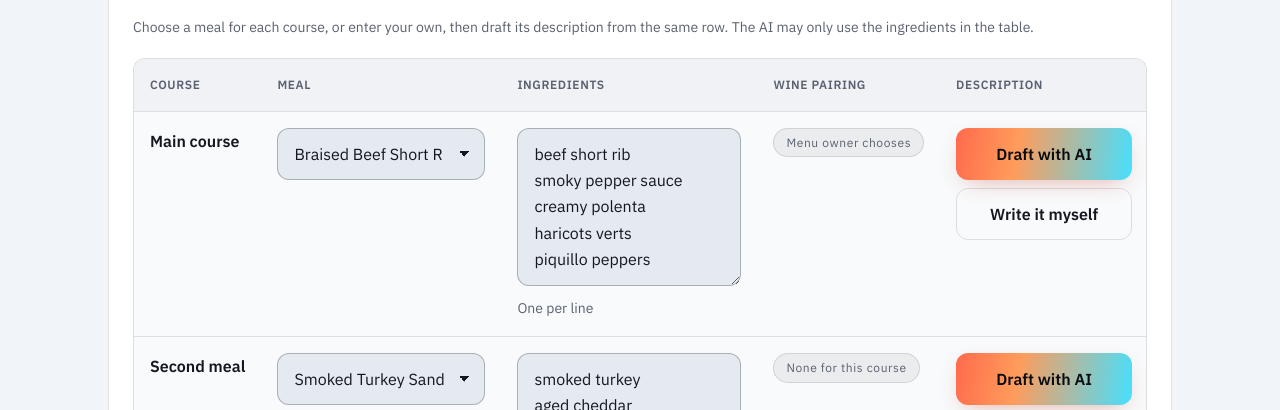
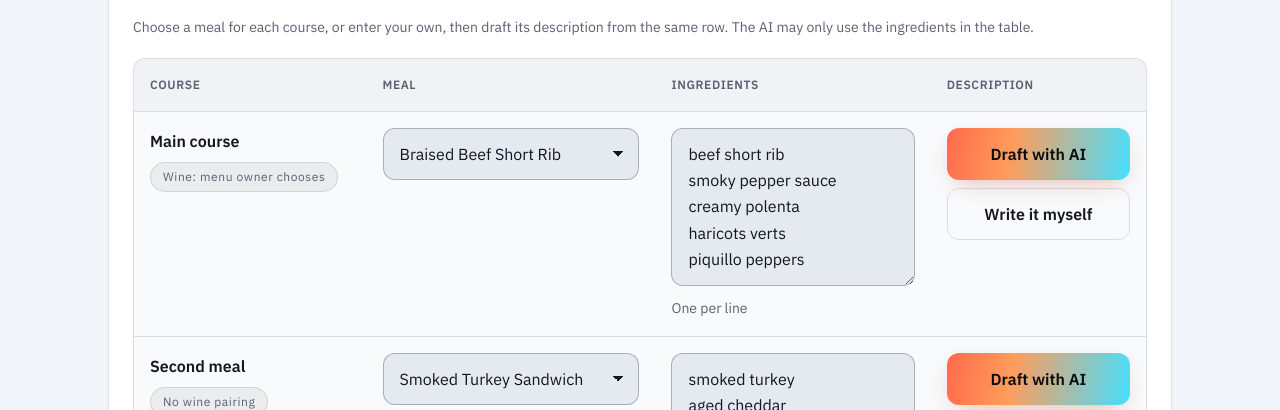
Before and after one commit to perceptionmanager/meal-description-prototype, a website with bundled scripts: page public/index.html in a window 1280 px wide. Shown: the part 385-795 px from the top of the page. Built offline with nearby package versions, Linux system fonts and the light colour scheme.

Commit message:
Fold the wine-pairing note into the course cell so the table fits
With the draft actions in the table, five columns overflowed at laptop
pane widths. The pairing note now sits under the course name.

Co-Authored-By: Claude Fable 5.2 <noreply@anthropic.com>
Claude-Session: https://claude.ai/code/session_01L5jHfyaXGqKf5SZnnnmkMy

```diff
--- a/public/app.js
+++ b/public/app.js
@@ -140,10 +140,9 @@ function renderTable() {
     const ing = el('textarea', { class: 'mp-input mp-textarea', rows: '5', maxlength: '600', 'data-slot': slot.id, 'data-field': 'ingredients', 'aria-label': `${slot.label}: ingredients, one per line` });
     ing.value = m.ingredientsText;
     return el('tr', { 'data-slot': slot.id },
-      el('th', { scope: 'row', 'data-label': 'Course', text: slot.label }),
+      el('th', { scope: 'row', 'data-label': 'Course' }, el('div', { class: 'mp-stack' }, el('span', { text: slot.label }), el('span', { class: 'pm-tag mp-coursetag', text: slot.pairing ? 'Wine: menu owner chooses' : 'No wine pairing' }))),
       el('td', { 'data-label': 'Meal' }, el('div', { class: 'mp-stack' }, sel, name)),
       el('td', { 'data-label': 'Ingredients' }, ing, el('p', { class: 'mp-hint', text: 'One per line' })),
-      el('td', { 'data-label': 'Wine pairing' }, el('span', { class: 'pm-tag', text: slot.pairing ? 'Menu owner chooses' : 'None for this course' })),
       el('td', { 'data-label': 'Description' }, el('div', { class: 'mp-rowacts' },
         el('button', { type: 'button', class: 'pm-btn pm-btn--primary', 'data-slot': slot.id, 'data-act': 'draft', 'aria-label': `${slot.label}: draft with AI`, text: 'Draft with AI' }),
         el('button', { type: 'button', class: 'pm-btn pm-btn--ghost', 'data-slot': slot.id, 'data-act': 'own', 'aria-label': `${slot.label}: write it myself`, text: 'Write it myself' }))));
--- a/public/index.html
+++ b/public/index.html
@@ -58,7 +58,7 @@
         <table class="mp-table" id="meal-table">
           <caption class="mp-sr">Meals on this service</caption>
           <thead>
-            <tr><th scope="col">Course</th><th scope="col">Meal</th><th scope="col">Ingredients</th><th scope="col">Wine pairing</th><th scope="col">Description</th></tr>
+            <tr><th scope="col">Course</th><th scope="col">Meal</th><th scope="col">Ingredients</th><th scope="col">Description</th></tr>
           </thead>
           <tbody id="meal-rows"></tbody>
         </table>
--- a/public/styles.css
+++ b/public/styles.css
@@ -139,8 +139,8 @@ ul, ol { padding: 0; list-style: none; }
 .mp-table thead th { font-weight: var(--pm-font-weight-semibold); font-size: var(--pm-type-caption-size); letter-spacing: var(--pm-font-tracking-caps); text-transform: uppercase; color: var(--pm-color-text-tertiary); background: var(--pm-color-surface-tint); border-bottom: 1px solid var(--pm-color-border-subtle); }
 .mp-table tbody tr + tr > * { border-top: 1px solid var(--pm-color-border-subtle); }
 .mp-table tbody th { font-weight: var(--pm-font-weight-semibold); white-space: nowrap; color: var(--pm-color-text-primary); font-size: var(--pm-type-body-size); }
-.mp-table td:nth-child(2) { min-width: 15rem; }
-.mp-table td:nth-child(3) { min-width: 16rem; }
+.mp-table td:nth-child(2) { min-width: 12rem; }
+.mp-table td:nth-child(3) { min-width: 13rem; }
 .mp-stack { display: grid; gap: var(--pm-space-2); }
 .mp-table .mp-hint { margin-top: var(--pm-space-1); }
 @media (max-width: 760px) {
@@ -164,6 +164,7 @@ ul, ol { padding: 0; list-style: none; }
 #pair-block, #reasons-block { display: grid; gap: var(--pm-space-4); }
 
 /* Row actions in the meal table. A review card stays out of the way until it has a draft or a message. */
-.mp-rowacts { display: grid; gap: var(--pm-space-2); min-width: 11rem; }
+.mp-rowacts { display: grid; gap: var(--pm-space-2); min-width: 9.5rem; }
+.mp-coursetag { justify-self: start; font-weight: var(--pm-font-weight-regular, 400); white-space: nowrap; }
 .mp-rowacts .pm-btn { width: 100%; justify-content: center; }
 .mp-review:not(:has([data-role="block"]:not([hidden]), [data-role="alert"]:not([hidden]))) { display: none; }
```
